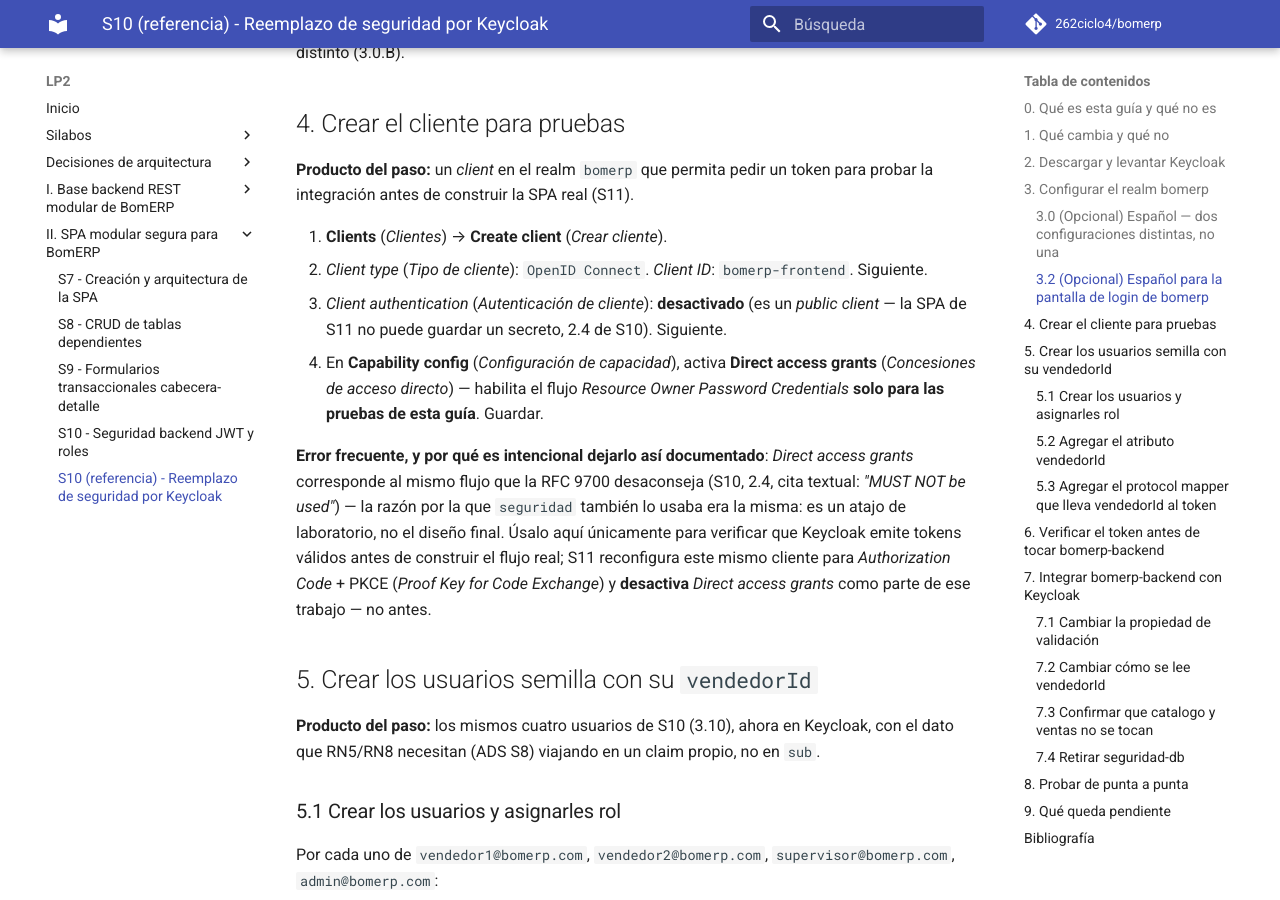
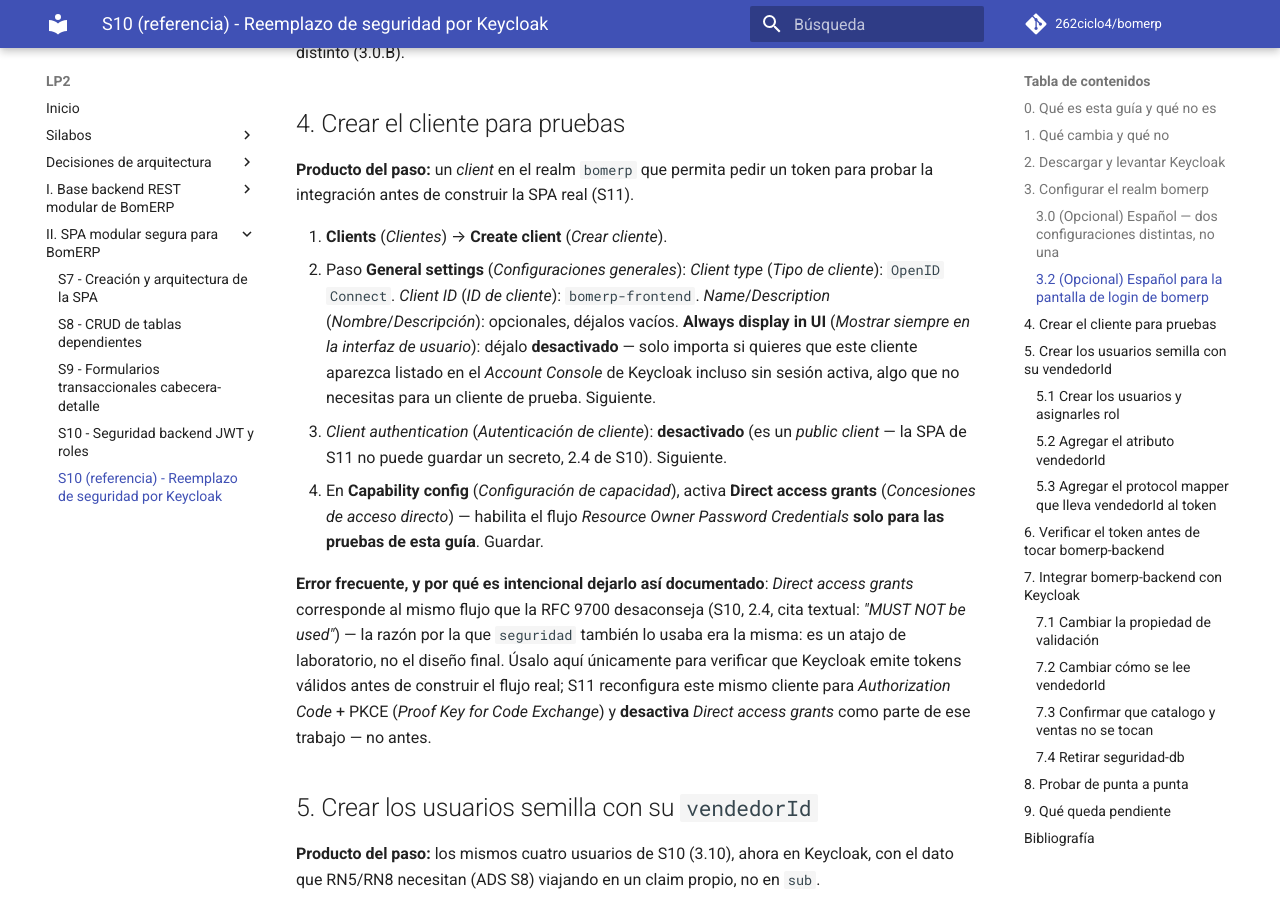
Before and after one commit to 262ciclo4/bomerp, an MkDocs documentation site: the page built from docs/lp2/sesiones/S10b_Seguridad_Backend_Keycloak.md, in a window 1280 px wide and 900 px high, scrolled down 5556 px. Built offline with MkDocs 1.6.1 and Material for MkDocs 9.7.7, drawn with Linux system fonts in a browser that asks for light colours; comment, search, counter and statistics services are not loaded.

Commit message:
S10 lp2 keycloak

```diff
--- a/docs/lp2/sesiones/S10b_Seguridad_Backend_Keycloak.md
+++ b/docs/lp2/sesiones/S10b_Seguridad_Backend_Keycloak.md
@@ -153,7 +153,7 @@
 **Producto del paso:** un *client* en el realm `bomerp` que permita pedir un token para probar la integración antes de construir la SPA real (S11).
 
 1. **Clients** (*Clientes*) → **Create client** (*Crear cliente*).
-2. *Client type* (*Tipo de cliente*): `OpenID Connect`. *Client ID*: `bomerp-frontend`. Siguiente.
+2. Paso **General settings** (*Configuraciones generales*): *Client type* (*Tipo de cliente*): `OpenID Connect`. *Client ID* (*ID de cliente*): `bomerp-frontend`. *Name*/*Description* (*Nombre*/*Descripción*): opcionales, déjalos vacíos. **Always display in UI** (*Mostrar siempre en la interfaz de usuario*): déjalo **desactivado** — solo importa si quieres que este cliente aparezca listado en el *Account Console* de Keycloak incluso sin sesión activa, algo que no necesitas para un cliente de prueba. Siguiente.
 3. *Client authentication* (*Autenticación de cliente*): **desactivado** (es un *public client* — la SPA de S11 no puede guardar un secreto, 2.4 de S10). Siguiente.
 4. En **Capability config** (*Configuración de capacidad*), activa **Direct access grants** (*Concesiones de acceso directo*) — habilita el flujo *Resource Owner Password Credentials* **solo para las pruebas de esta guía**. Guardar.
 
```
